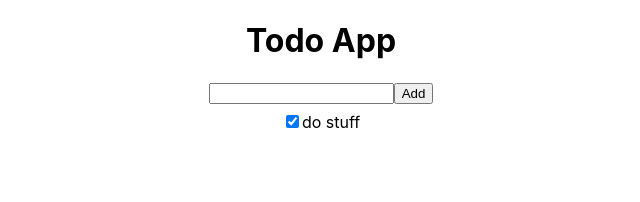
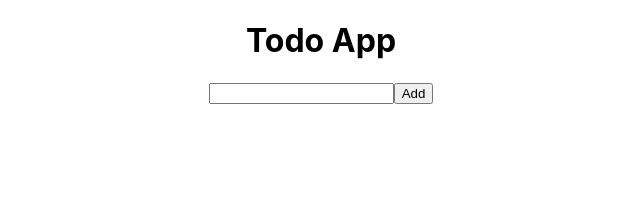
Before and after one commit to thealamu/react-todo, a React (Create React App) app: page / in a window 1280 px wide. Shown: the top 202 px of the page, without its empty margins (319-959 px from the left). Built offline with nearby package versions, Linux system fonts and the light colour scheme.

Commit message:
Render pending todo items

```diff
--- a/src/TodoList.js
+++ b/src/TodoList.js
@@ -2,9 +2,20 @@ import React from 'react'
 import TodoItem from './TodoItem.js'
 
 export default function TodoList(props) {
+	let undone = props.todos.filter(item => !item.done)
+	let items = []
+
+	undone.forEach(item => {
+		items.push(
+			<>
+				<TodoItem model={item} />
+			</>
+		)}
+	)
+
 	return (
 		<>
-			<TodoItem model={{content: "do stuff", done: true}} />
+			{items}
 		</>
 	)
 }
```
